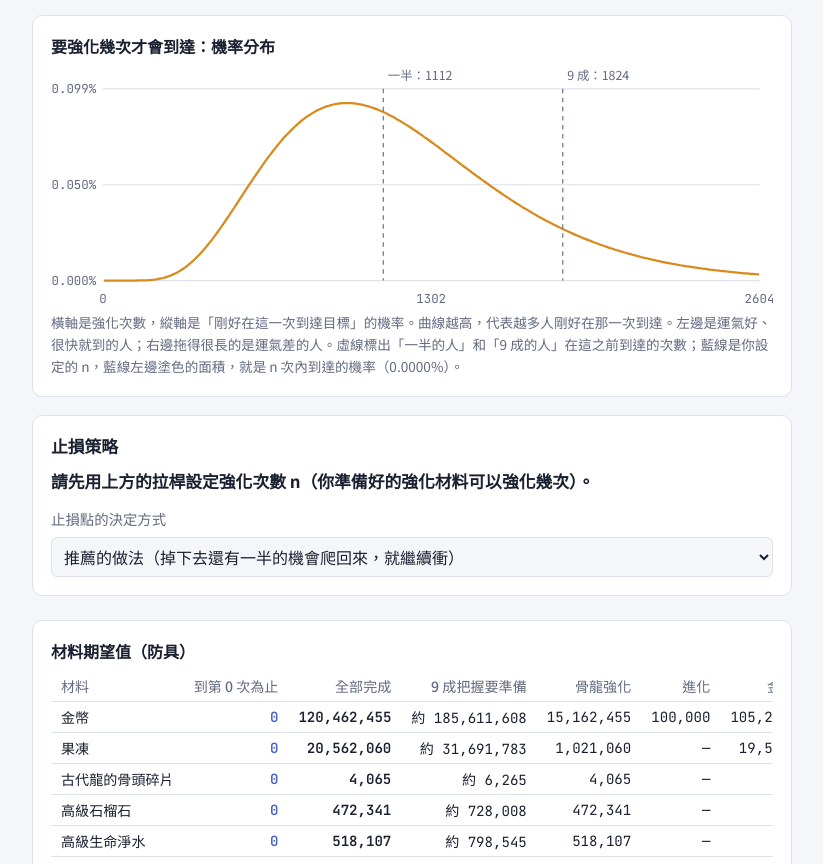
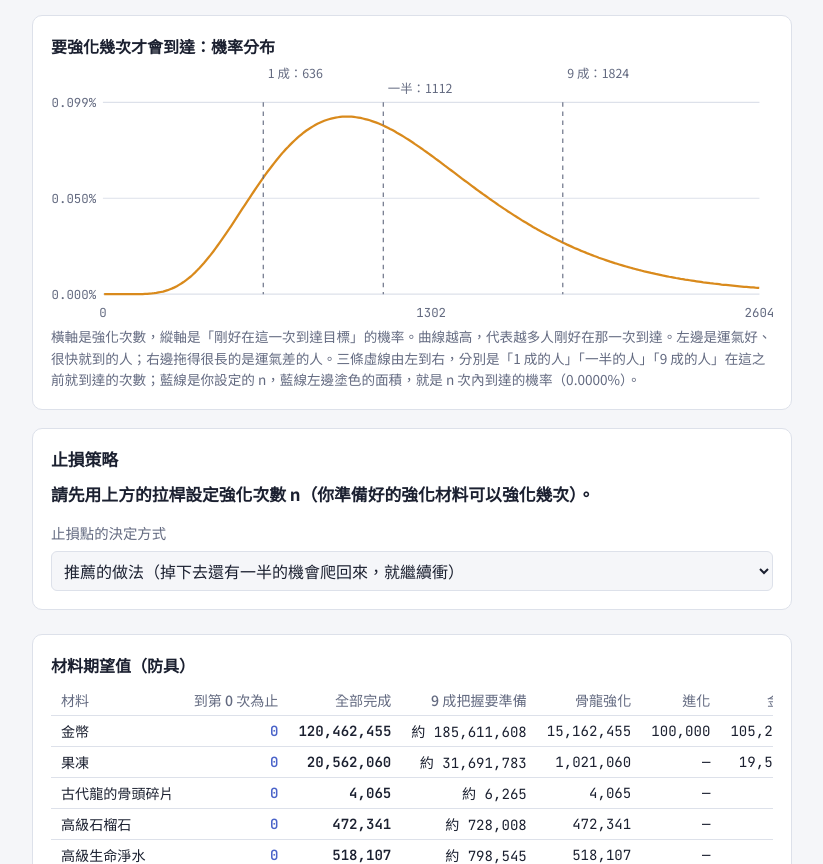
Before and after one commit to turtle-milktea/enhance-sim, a plain HTML site: page bone-dragon/index.html in a window 1280 px wide. Shown: the part 1518-2382 px from the top of the page, without its empty margins (228-1051 px from the left). Drawn offline with Linux system fonts and the light colour scheme.

Commit message:
骨龍・金龍機率分布：新增前 1 成的虛線，標籤分兩列避免重疊
Co-Authored-By: Claude Opus 5.5 <noreply@anthropic.com>
Claude-Session: https://claude.ai/code/session_01BTAvAgDSiDPcJicNW4BLrP

```diff
--- a/bone-dragon/index.html
+++ b/bone-dragon/index.html
@@ -354,7 +354,7 @@ function table(c){
   const {states,idx,T,segs}=buildChain(c,c.mult), S=states.length, g=idx[c.target], s0=idx[c.start] ?? idx[key("gold",EVO_TO)];
   // 逐次推算 0..MAXN 次後的分布
   const out=new Float64Array((MAXN+1)*S); let v=new Float64Array(S); v[s0]=1;
-  let med=null, q90=null, q99=null;
+  let med=null, q10=null, q90=null, q99=null;
   // 到第 n 次為止的材料消耗期望值：前 n 次強化各自的消耗，加上「n 次內已進化的機率 × 進化材料」
   const MK=MAT_ORDER.length, cost=MAT_ORDER.map(()=>new Float64Array(S)), goldIdx=[];
   states.forEach((st,i)=>{ const {eq,lv}=parse(st); if(eq==="gold") goldIdx.push(i); if(i===g) return;
@@ -364,6 +364,7 @@ function table(c){
   for(let n=0;n<=MAXN;n++){
     out.set(v,n*S);
     if(med===null && v[g]>0.5) med=n;
+    if(q10===null && v[g]>=0.1) q10=n;
     if(q90===null && v[g]>=0.9) q90=n;
     if(q99===null && v[g]>=0.99) q99=n;
     let pe=0; if(segs.length===2) for(const i of goldIdx) pe+=v[i];
@@ -386,7 +387,7 @@ function table(c){
   states.forEach((s,i)=>{ if(i===g||!visits[i]) return; const {eq,lv}=parse(s);
     for(const [m,arr] of Object.entries(EQ[eq].mat[c.part])) if(arr[lv+1]) mats[eq][m]=(mats[eq][m]||0)+visits[i]*arr[lv+1]; });
   if(segs.length===2) for(const [m,q] of Object.entries(EVOLVE)) mats.evo[m]=q;
-  return cache[ck]={states,out,S,g,med,q90,q99,E,mats,cum,visits,evolves:segs.length===2};
+  return cache[ck]={states,out,S,g,med,q90,q99,E,mats,cum,visits,q10,evolves:segs.length===2};
 }
 
 // ===== 選單 =====
@@ -477,7 +478,7 @@ function drawDist(t,n){
   const K=Math.min(MAXN,Math.max(t.q99??MAXN,n,10));
   const step=Math.max(1,Math.ceil(K/300)), pts=[]; let ymax=0;
   for(let k=1;k<=K;k+=step){ const k2=Math.min(K,k+step-1); const p=(hitAt(k2)-hitAt(k-1))/(k2-k+1); pts.push([(k+k2)/2,p]); ymax=Math.max(ymax,p); }
-  const W=640,H=220,Lf=46,Rr=12,Tp=22,B=28, X=k=>Lf+(W-Lf-Rr)*k/K, Y=p=>Tp+(H-Tp-B)*(1-p/(ymax*1.08));
+  const W=640,H=232,Lf=46,Rr=12,Tp=34,B=28, X=k=>Lf+(W-Lf-Rr)*k/K, Y=p=>Tp+(H-Tp-B)*(1-p/(ymax*1.08));
   let dn="M"+X(0)+","+Y(0);
   for(const [k,p] of pts) if(k<=n) dn+="L"+X(k).toFixed(1)+","+Y(p).toFixed(1);
   const lastIn=pts.filter(([k])=>k<=n).pop();
@@ -488,12 +489,14 @@ function drawDist(t,n){
   for(const k of [0,Math.round(K/2),K]) gs+='<text x="'+X(k)+'" y="'+(H-8)+'" text-anchor="middle">'+k+'</text>';
   gs+='<path d="'+dn+'Z" fill="var(--goal)" opacity=".28"/>';
   gs+='<path d="'+pts.map(([k,p],j)=>(j?"L":"M")+X(k).toFixed(1)+","+Y(p).toFixed(1)).join("")+'" fill="none" stroke="var(--goal)" stroke-width="2"/>';
-  const vline=(k,txt,col,dash,dy)=>'<line x1="'+X(k)+'" x2="'+X(k)+'" y1="'+Tp+'" y2="'+(H-B)+'" stroke="'+col+'"'+(dash?' stroke-dasharray="4 4"':' stroke-width="2"')+'/><text class="lb" x="'+(X(k)+4)+'" y="'+(Tp-8+dy)+'" fill="'+col+'">'+txt+'</text>';
-  gs+=vline(t.med,"一半："+t.med,"var(--muted)",true,0);
-  if(t.q90!==null&&t.q90<=K) gs+=vline(t.q90,"9 成："+t.q90,"var(--muted)",true,0);
-  if(n>0) gs+=vline(Math.min(n,K),"你：n = "+n,"var(--bar)",false,14);
+  // 標籤分兩列，避免 1 成、一半、9 成靠太近時重疊
+  const vline=(k,txt,col,dash,y)=>'<line x1="'+X(k)+'" x2="'+X(k)+'" y1="'+Tp+'" y2="'+(H-B)+'" stroke="'+col+'"'+(dash?' stroke-dasharray="4 4"':' stroke-width="2"')+'/><text class="lb" x="'+(X(k)+4)+'" y="'+y+'" fill="'+col+'">'+txt+'</text>';
+  if(t.q10!==null&&t.q10>0) gs+=vline(t.q10,"1 成："+t.q10,"var(--muted)",true,12);
+  gs+=vline(t.med,"一半："+t.med,"var(--muted)",true,26);
+  if(t.q90!==null&&t.q90<=K) gs+=vline(t.q90,"9 成："+t.q90,"var(--muted)",true,12);
+  if(n>0) gs+=vline(Math.min(n,K),"你：n = "+n,"var(--bar)",false,Tp+12);
   el.innerHTML='<svg viewBox="0 0 '+W+' '+H+'" role="img" aria-label="剛好在第幾次強化時到達目標的機率">'+gs+'</svg>';
-  note.textContent="橫軸是強化次數，縱軸是「剛好在這一次到達目標」的機率。曲線越高，代表越多人剛好在那一次到達。左邊是運氣好、很快就到的人；右邊拖得很長的是運氣差的人。虛線標出「一半的人」和「9 成的人」在這之前到達的次數；藍線是你設定的 n，藍線左邊塗色的面積，就是 n 次內到達的機率（"+pct(hitAt(Math.min(n,MAXN)))+"）。";
+  note.textContent="橫軸是強化次數，縱軸是「剛好在這一次到達目標」的機率。曲線越高，代表越多人剛好在那一次到達。左邊是運氣好、很快就到的人；右邊拖得很長的是運氣差的人。三條虛線由左到右，分別是「1 成的人」「一半的人」「9 成的人」在這之前就到達的次數；藍線是你設定的 n，藍線左邊塗色的面積，就是 n 次內到達的機率（"+pct(hitAt(Math.min(n,MAXN)))+"）。";
 }
 
 // ===== 用材料換算強化次數 =====
```
